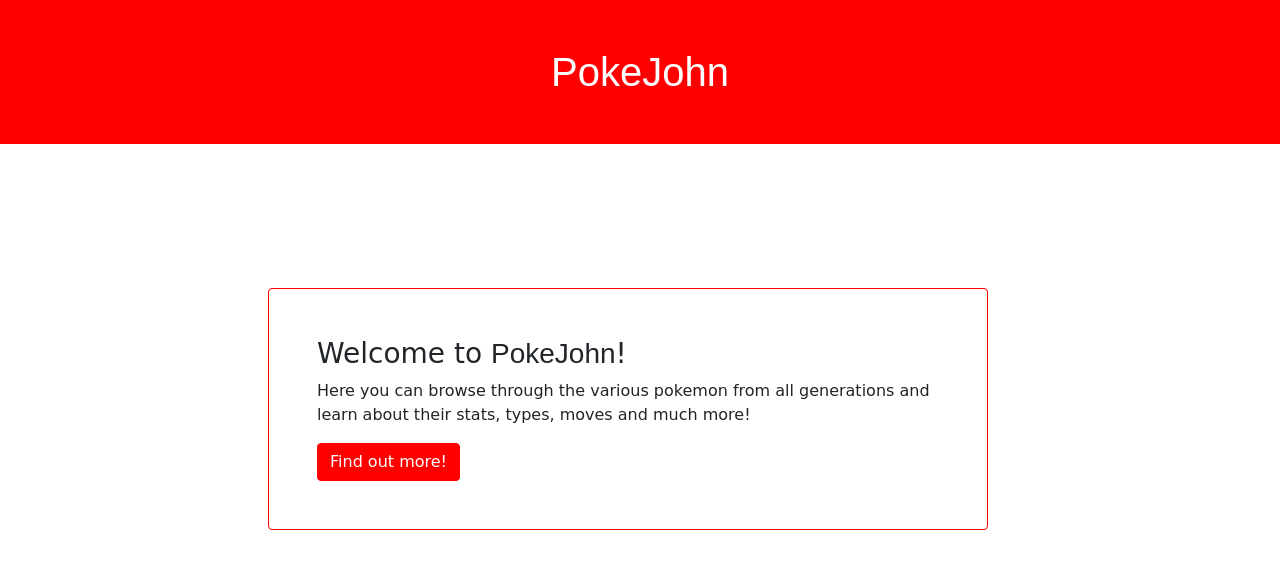
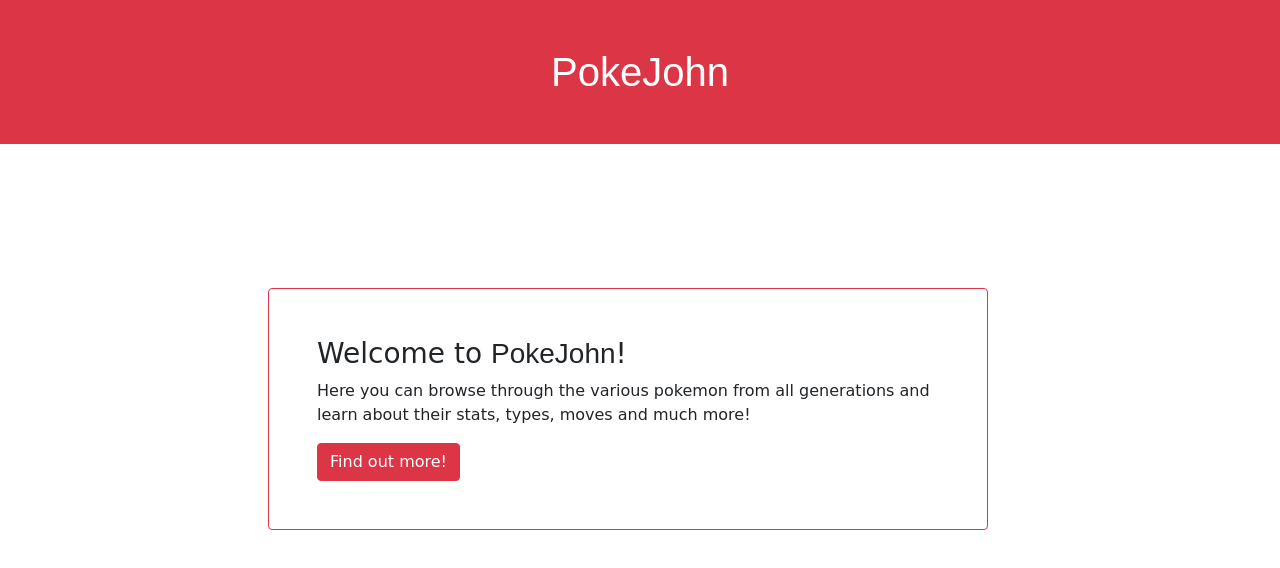
Before and after one commit to jdimas87/PokeJohn, a React (Create React App) app: page / in a window 1280 px wide. Shown: the top 568 px of the page. Built offline with nearby package versions, Linux system fonts and the light colour scheme; the HTML template or start-up script is replaced by a standard one; a web font is replaced by a local one.

Commit message:
Adds red color hue change

```diff
--- a/src/assets/css/header.module.css
+++ b/src/assets/css/header.module.css
@@ -1,5 +1,5 @@
 .header {
-  background-color: red;
+  background-color: #dc3545;
   font-family: 'Pokemon Solid', sans-serif;
 }
 a,
--- a/src/assets/css/intro.module.css
+++ b/src/assets/css/intro.module.css
@@ -1,15 +1,15 @@
 .intro {
-  border: 1px solid red;
+  border: 1px solid #dc3545;
 }
 .intro button {
-  background-color: red;
-  border-color: red;
+  background-color: #dc3545;
+  border-color: #dc3545;
   color: white;
 }
 .intro button:hover {
   background-color: white;
-  border-color: red;
-  color: red;
+  border-color: #dc3545;
+  color: #dc3545;
 }
 .pokefont {
   font-family: 'Pokemon Solid', sans-serif;
```
